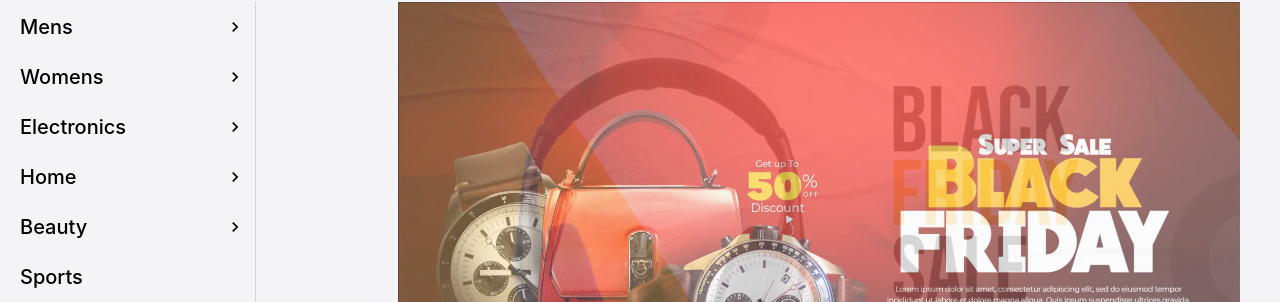
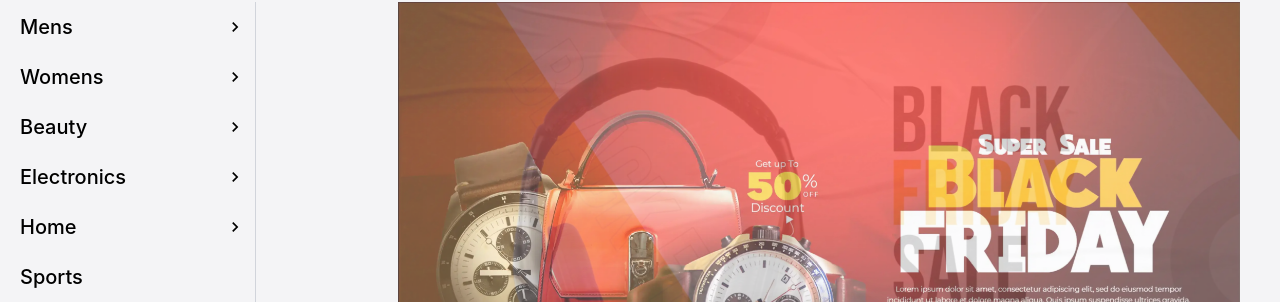
Before and after one commit to Mohamed-Y0/Exclusive, a React (Vite) app: page / in a window 1280 px wide. Shown: the part 225-527 px from the top of the page. Built offline with nearby package versions, Linux system fonts and the light colour scheme; no server answers; a web font is replaced by a local one.

Commit message:
edit names

```diff
--- a/src/components/home/LeftMenu.tsx
+++ b/src/components/home/LeftMenu.tsx
@@ -3,33 +3,24 @@ import { Link, NavLink } from "react-router-dom";
 
 const categories = [
   {
-    title: "mens",
-    items: ["Shirts", "Shoes", "Watches"],
+    name: "mens",
+    items: ["shirts", "shoes", "watches", "sunglasses"],
   },
   {
-    title: "womens",
-    items: [" Bags", " Dresses", " Jewellery", " Shoes", " Watches"],
+    name: "womens",
+    items: ["dresses", "bags", "shoes", "watches", "jewellery", "tops"],
+  },
+  { name: "beauty", items: ["beauty", "skin-care", "fragrances"] },
+  {
+    name: "electronics",
+    items: ["smartphones", "laptops", "tablets", "mobile-accessories"],
   },
   {
-    title: "electronics",
-    items: ["smartphones", "tablets", "laptops", "Accessories"],
+    name: "home",
+    items: ["furniture", "home-decoration", "kitchen-accessories", "groceries"],
   },
-  {
-    title: "home",
-    items: ["furniture", "decoration", "kitchen", "groceries"],
-  },
-  {
-    title: "beauty",
-    items: ["skin care", "beauty", "fragrances"],
-  },
-  {
-    title: "sports",
-    items: ["motorcycle"],
-  },
-  {
-    title: "motors",
-    items: ["motorcycle", "vehicle"],
-  },
+  { name: "sports", items: ["sports-accessories"] },
+  { name: "motors", items: ["motorcycle", "vehicle"] },
 ];
 
 type Props = {
@@ -42,11 +33,11 @@ function LeftMenu({ hide }: Props) {
       <ul className="sm:flex-wrap sm:justify-center sm:px-5 md:flex lg:flex-col lg:border-r lg:border-neutral-200 lg:px-0">
         {categories.map((item) => (
           <li
-            key={item.title}
+            key={item.name}
             className="group relative rounded-sm px-2.5 py-2.5 duration-300 hover:bg-neutral-100 sm:px-5 lg:pr-2.5"
           >
             <div className="flex items-center justify-between">
-              <Link to={`/products/${item.title}`}>{item.title}</Link>
+              <Link to={`/products/${item.name}`}>{item.name}</Link>
               {item.items.length > 1 && (
                 <MdOutlineKeyboardArrowRight className="" />
               )}
@@ -56,7 +47,7 @@ function LeftMenu({ hide }: Props) {
               {item.items.length > 1 &&
                 item.items.map((category) => (
                   <NavLink
-                    to={`/products/${item.title}/${category}`}
+                    to={`/products/${item.name}/${category}`}
                     key={category}
                   >
                     <li className="hidden px-2.5 py-2.5 group-hover:block hover:text-neutral-500 sm:px-5 lg:pr-2.5">
```
